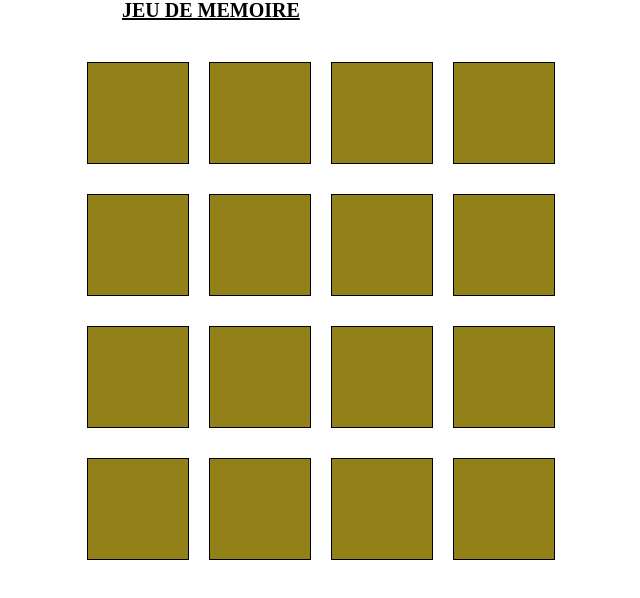
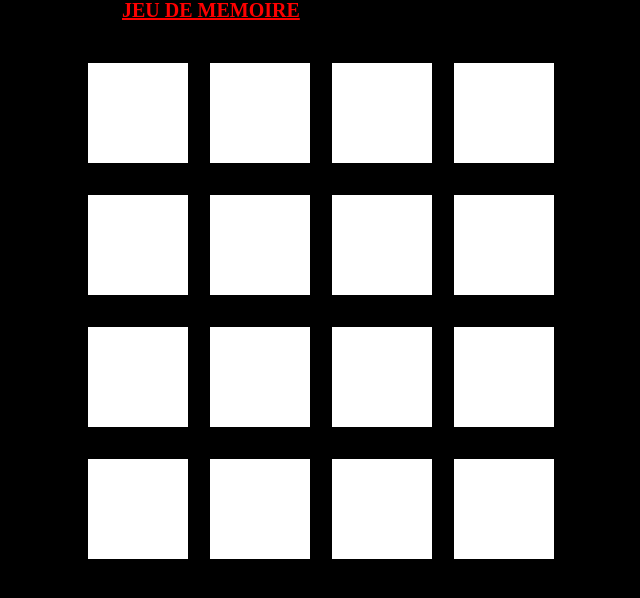
Before and after one commit to Jcollart/jeux, a plain HTML site: page jeu de la memoire.html in a window 1280 px wide. Shown: the whole page, without its empty margins (303-943 px from the left). Drawn offline with Linux system fonts and the light colour scheme.

Commit message:
changement style jeu

```diff
--- a/css/style.css
+++ b/css/style.css
@@ -1,14 +1,17 @@
 body {
+   background-color:black;
    min-height: 100%;
    margin: 0;
    padding: 0;
 }
+
 /************* delimitation jeu*****************/
 div.jeu {
    height: 520px;
    width: 520px;
    margin: 2em auto 2em auto;
    float:center;
+   border:2px whitesmoke;
 }
 
  /***************gestion case image****************/
@@ -18,7 +21,8 @@ div.case {
    border: 1px solid black;
    float: left;
    margin: 10px;
-  background-color: rgb(146, 128, 25);
+   background-color: white;
+   border-color:2px whitesmoke;
 }
 
  /*****************gestion image****************/
@@ -27,15 +31,16 @@ img {
    width: 100px;
    visibility: hidden;
 }
+
 hr {
    clear: both;
    visibility: hidden;
 }
+
 /*******************titre********************/
-
 h1{
-  color: black;
-  font-weight: bold;
+   color: red;
+   font-weight:bolder;
    text-decoration: underline;
    width:430px;
    margin:auto;
```
Also changed, not shown: jeu de la memoire.html (+0 -1 lines), images/doscarte.jpg (added), images/invader.bmp (added). Lines whose indentation alone changed are shown as unchanged.
